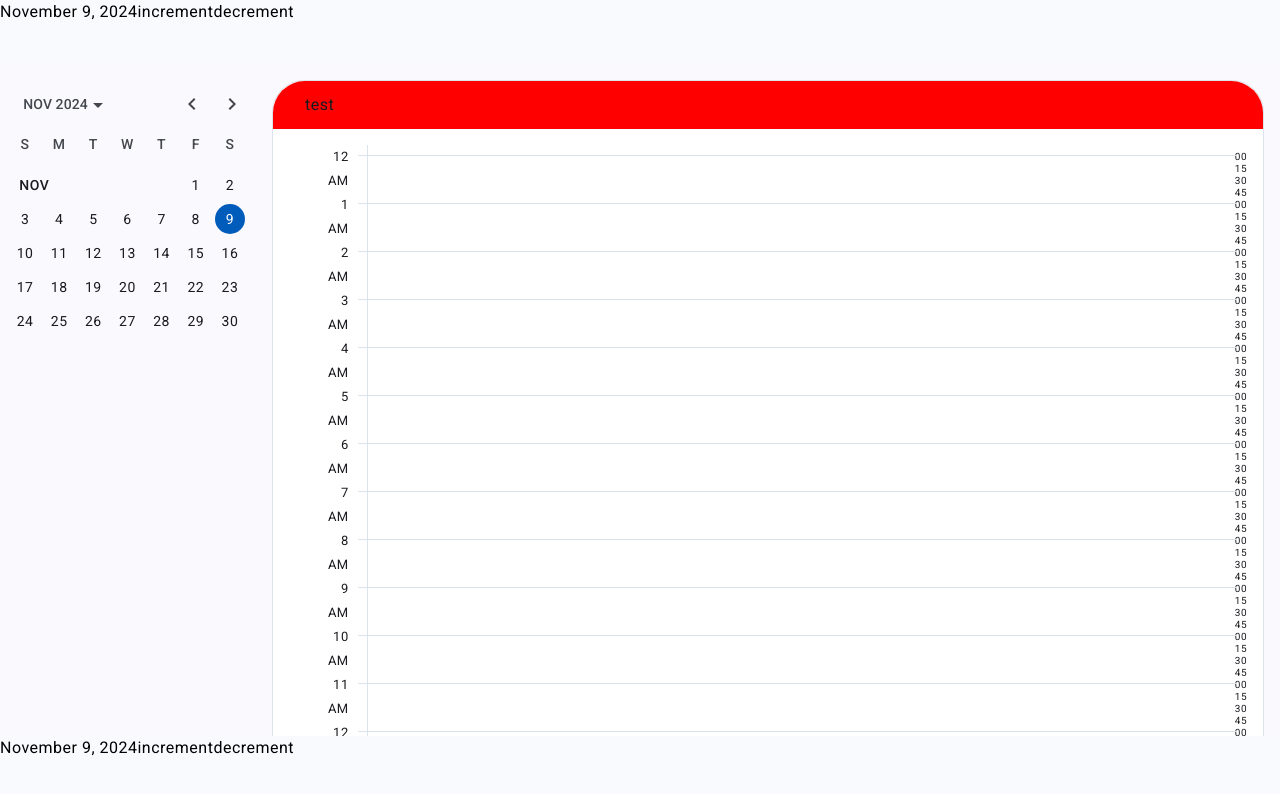
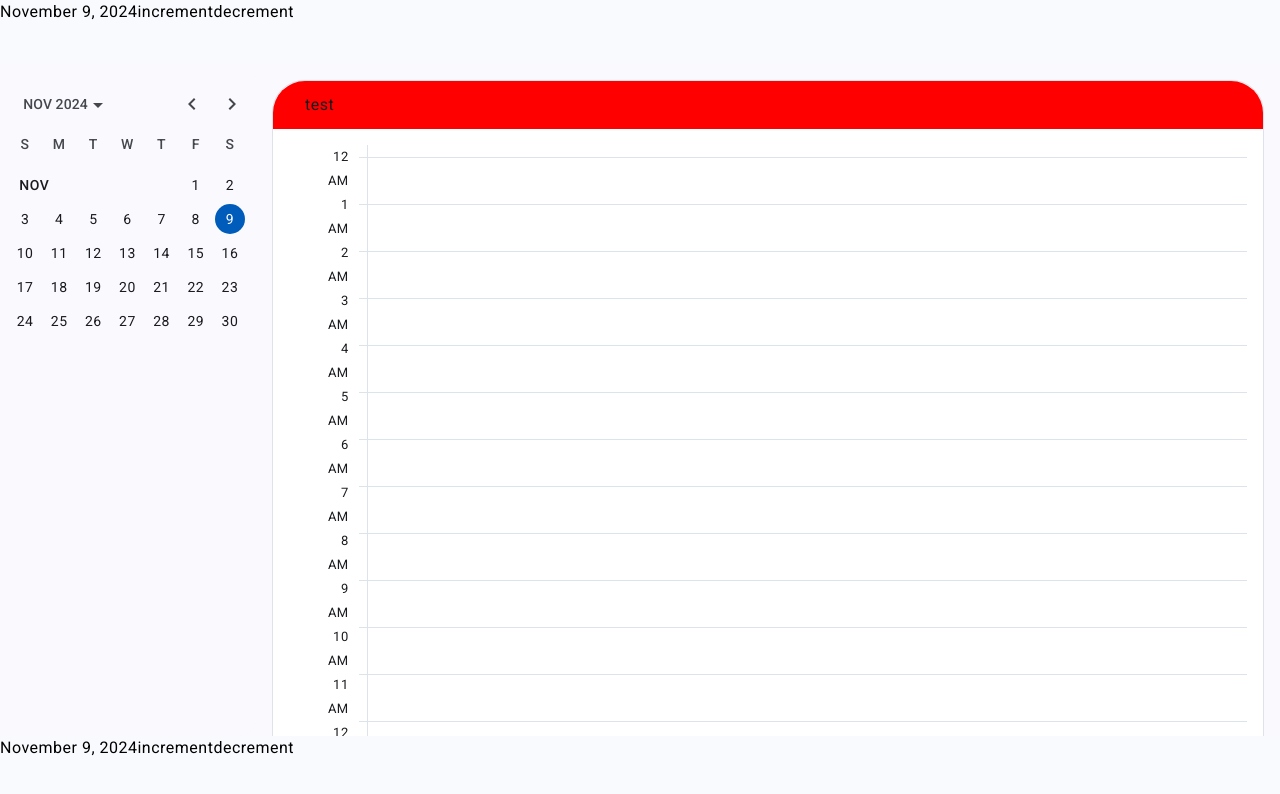
Before and after one commit to maleki-coder/payever-assessment, an Angular app: page / in a window 1280 px wide. Shown: the top 794 px of the page. Built offline with nearby package versions, Linux system fonts and the light colour scheme.

Commit message:
added range selection

```diff
--- a/src/app/pages/calendar/calendar.component.html
+++ b/src/app/pages/calendar/calendar.component.html
@@ -16,30 +16,24 @@
           @for(hour of hourSlots;track hour) {
           <div
             class="hour"
-            (mousedown)="onMouseDown(hour)"
-            (mousemove)="onMouseMove(hour)"
-            (mouseup)="onMouseUp()"
           >
             {{ hour }}
           </div>
           }
         </div>
         <div class="minute-slot">
-          @for(hour of hourSlots;track hour) {
+          @for(hour of hourSlots; track hour;let hourIndex = $index) {
           <div class="hour-time">
-            @for(minute of minuteSlots;track minute) {
+            @for(minute of minuteSlots;track minute; let minuteIndex = $index) {
             <div
+              [ngClass]="{'test': isSlotLogged(hour, minute)}"
               class="minute"
-              [ngClass]="{ selected: isTimeSelected(minute) }"
-              (mousedown)="onMouseDown(minute)"
-              (mousemove)="onMouseMove(minute)"
-              (mouseup)="onMouseUp()"
+              (mousedown)="startSelection(hour , minute)" (mouseup)="endSelection(hour , minute)" (mousemove)="onMouseMove(hour, minute)"
             >
-              {{ minute }}
+              <!-- {{ hour + "-" + minute }} -->
             </div>
             }
           </div>
-
           }
         </div>
       </div>
--- a/src/app/pages/calendar/calendar.component.scss
+++ b/src/app/pages/calendar/calendar.component.scss
@@ -78,23 +78,42 @@ mat-drawer {
       font-size: small;
       position: relative;
       .hour-time {
-        &::before {
-          content: "";
-          display: block;
-          height: 1px;
-          width: 100%;
-          position: absolute;
-          margin-top: 10px;
-          left: -10px;
-          background: #dde3ea;
-        }
+        width: 101%;
+        height: 35px;
+        margin-top: 12px;
+        border-top: 1px solid #dde3ea;
+        // &::before {
+        //   content: "";
+        //   display: block;
+        //   height: 1px;
+        //   width: 100%;
+        //   position: absolute;
+        //   margin-top: 12px;
+        //   left: -10px;
+        //   background: #dde3ea;
+        // }
       }
       .minute {
-        //   visibility: hidden;
-        max-height: 12px;
+          // visibility: hidden;
+        height: 12px;
         width: 100%;
-        font-size: 10px;
+        -webkit-touch-callout: none;
+          -webkit-user-select: none;
+          -khtml-user-select: none;
+          -moz-user-select: none;
+          -ms-user-select: none;
+          user-select: none;
+        // font-size: 10px;
+      }
+      .test {
+        background-color: blue;
+        cursor: move;
+        width: 99%;
+        margin-left: 10px;
+        // margin-right: 20px;
+        // transition: transform 0.1s ease-out;
       }
     }
   }
+
 }
--- a/src/app/pages/calendar/calendar.component.ts
+++ b/src/app/pages/calendar/calendar.component.ts
@@ -1,8 +1,9 @@
-import { NgClass, NgFor } from '@angular/common';
+import { NgClass, NgFor, NgIf, NgStyle } from '@angular/common';
 import { DragDropModule } from '@angular/cdk/drag-drop';
 import {
   AfterViewInit,
   Component,
+  HostListener,
   inject,
   model,
   OnInit,
@@ -27,6 +28,8 @@ import { HourOnlyPipe } from 'src/app/pipes/hourOnlyPipe';
     DragDropModule,
     MatDatepickerModule,
     RouterOutlet,
+    NgStyle,
+    NgIf,
     NgClass,
   ],
   providers: [provideNativeDateAdapter()],
@@ -40,9 +43,12 @@ export class CalendarComponent implements AfterViewInit, OnInit {
   selected = model<Date>();
   hourSlots!: Array<string>;
   minuteSlots!: Array<string>;
-  isDragging = false;
-  startSelection: string | null = null;
-  endSelection: string | null = null;
+  isSelecting = false;
+  startX = 0;
+  startY = 0;
+  currentX = 0;
+  currentY = 0;
+  overlayStyles = {};
   ngOnInit(): void {
     this.hourSlots = generateHourSlotsWithAmPm();
     this.minuteSlots = generateMinuteSlots();
@@ -56,46 +62,35 @@ export class CalendarComponent implements AfterViewInit, OnInit {
   onDateChange(date: Date) {
     this.dateNavigationService.navigateOnDateChange(date);
   }
-  onMouseDown(timeSlot: string) {
-    this.isDragging = true;
-    this.startSelection = timeSlot;
-    this.endSelection = null; // Reset end selection
+  startSelectionPoint: string | undefined;
+  endSelectionPoint: string | undefined;
+  // -------------------------
+  startSelection(h: any, m: any) {
+    this.isSelecting = true;
+    this.startSelectionPoint = `${h}-${m}`;
   }
+  endSelection(h: any, m: any) {
+    this.isSelecting = false;
+    this.endSelectionPoint = `${h}-${m}`;
+    console.log('ended here : ', h, m);
+  }
+  selectedSlots: Set<string> = new Set();
 
-  onMouseMove(timeSlot: string) {
-    if (this.isDragging) {
-      this.endSelection = timeSlot;
+  onMouseMove(h: any, m: any) {
+    if (this.isSelecting) {
+      const slotKey = `${h}-${m}`;
+
+      // Check if this combination has already been logged
+      if (!this.selectedSlots.has(slotKey)) {
+        console.log('mouse move:', h, m);
+
+        // Add this combination to the Set to prevent future logs
+        this.selectedSlots.add(slotKey);
+      }
     }
   }
-
-  onMouseUp() {
-    this.isDragging = false;
-    // Handle any final logic when mouse dragging ends
-  }
-
-  isTimeSelected(timeSlot: string): boolean {
-    if (!this.startSelection || !this.endSelection) {
-      return false;
-    }
-
-    // Logic to determine if a time slot falls within the selected range
-    const startIndex = this.getTimeSlotIndex(this.startSelection);
-    const endIndex = this.getTimeSlotIndex(this.endSelection);
-    const currentIndex = this.getTimeSlotIndex(timeSlot);
-
-    if (startIndex <= endIndex) {
-      return currentIndex >= startIndex && currentIndex <= endIndex;
-    } else {
-      return currentIndex >= endIndex && currentIndex <= startIndex;
-    }
-  }
-
-  getTimeSlotIndex(timeSlot: string): number {
-    // Custom logic to get the index of a time slot from hourSlots and minuteSlots
-    const hourIndex = this.hourSlots.indexOf(timeSlot);
-    if (hourIndex !== -1) return hourIndex;
-
-    const minuteIndex = this.minuteSlots.indexOf(timeSlot);
-    return minuteIndex;
+  isSlotLogged(hour: any, minute: any): boolean {
+    const slotKey = `${hour}-${minute}`;
+    return this.selectedSlots.has(slotKey);
   }
 }
```
